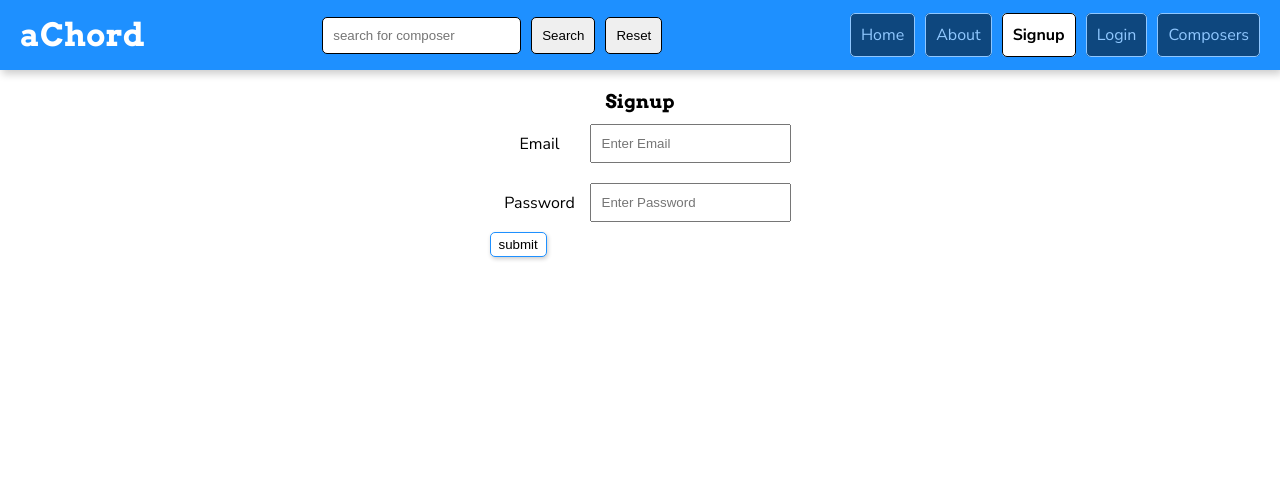
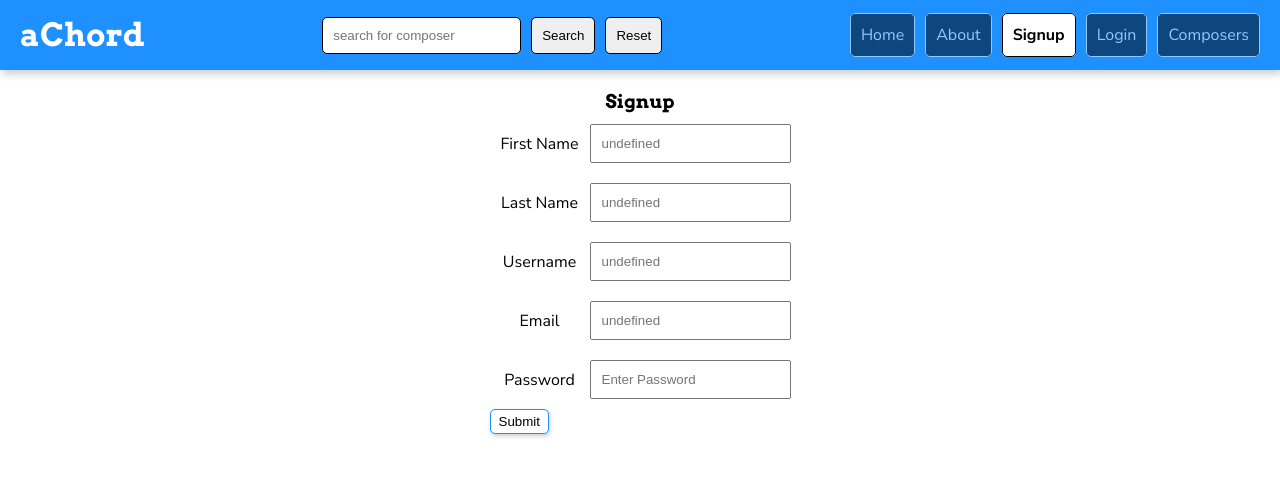
Before and after one commit to jonathanshine/classical-music-app, a React (Create React App) app: page /signup in a window 1280 px wide. Shown: the top 484 px of the page. Built offline with nearby package versions, Linux system fonts and the light colour scheme; no server answers.

Commit message:
added more fields to the Signup form and used react-hook-form to connect the call to the API methods, creating a new user in the database upon form submission

```diff
--- a/package.json
+++ b/package.json
@@ -9,6 +9,7 @@
     "node-sass": "^6.0.1",
     "react": "^17.0.2",
     "react-dom": "^17.0.2",
+    "react-hook-form": "^7.17.3",
     "react-router-dom": "^5.2.0",
     "react-scripts": "4.0.3",
     "web-vitals": "^1.1.2"
--- a/src/App.js
+++ b/src/App.js
@@ -15,6 +15,7 @@ export const DataContext = createContext();
 function App() {
   const [data, setData] = useState([]);
   const [spotifyID, setSpotifyID] = useState('64XAQNts7RaywHdO3FYabw');
+  const [user, setUser] = useState();
 
   useEffect(() => {
     return fetch('http://localhost:5000/composers')
@@ -26,7 +27,7 @@ function App() {
 
 
   return (
-    <DataContext.Provider value={{ data, spotifyID, setSpotifyID }}>
+    <DataContext.Provider value={{ data, user, setUser, spotifyID, setSpotifyID }}>
       <Router>
         <Navbar />
         <Switch>
--- a/src/Components/ComposerList.jsx
+++ b/src/Components/ComposerList.jsx
@@ -8,7 +8,7 @@ const ComposerList = () => {
   const { data } = useContext(DataContext);
 
   const composerGallery = data.map((item, index)=>{
-    console.log(item);
+
     return(
       <div key={index} className="composerListItem">
         <div className="imageContainer"><img src={item.portrait} alt={`${item.complete_name} portrait`}/></div>
--- a/src/Components/Signup.jsx
+++ b/src/Components/Signup.jsx
@@ -1,21 +1,61 @@
-import React from 'react'
+import React, { useContext } from 'react';
+import { useForm } from 'react-hook-form';
+import { useHistory } from 'react-router';
+import { DataContext } from '../App';
+import { SignUpUser } from '../helpers/apiCalls';
 
 export default function Signup() {
+  const { data, user, setUser } = useContext( DataContext );
+  const { register, handleSubmit, formState: { errors } } = useForm();
+  const history = useHistory();
+
+  const randomIndex = Math.floor(Math.random() * (data.length + 1));
+
+  const submitHandler = async (info) => {
+    const res = await SignUpUser(info);
+    if (!res.error) {
+      setUser(res);
+      history.push("/");
+    } else {
+      console.log(res.error);
+    }
+  };
+
   return (
     <div className="signup-container">
-      <form>
+      <form onSubmit={handleSubmit(submitHandler)}>
         <h3>Signup</h3>
         <label>
+          <span>First Name</span>
+          <input type="text" placeholder={`${data[randomIndex]?.complete_name.substring(0, (data[randomIndex].complete_name.length - data[randomIndex].name.length))}`} name="fname" { ...register("firstName", { required: true }) }/>
+        </label>
+        {errors.firstName && <span>First name is required</span>}
+
+        <label>
+          <span>Last Name</span>
+          <input type="text" placeholder={`${data[randomIndex]?.name}`} name="lname" { ...register("lastName", { required: true }) }/>
+        </label>
+        {errors.lastName && <span>Last name is required</span>}
+
+        <label>
+          <span>Username</span>
+          <input type="text" placeholder={`${data[randomIndex]?.complete_name.toLowerCase().split(" ").join("")}`} name="username" { ...register("username", { required: true }) }/>
+        </label>
+        {errors.username && <span>Username is required</span>}
+
+        <label>
           <span>Email</span>
-          <input type="text" placeholder="Enter Email" name="email" required/>
+          <input type="email" placeholder={`${data[randomIndex]?.complete_name.toLowerCase().split(" ").concat("@achord.com").join("")}`} name="email" { ...register("email", { required: true }) }/>
         </label>
+        {errors.email && <span>Email is required</span>}
 
         <label>
           <span>Password</span>
-          <input type="password" placeholder="Enter Password" name="psw" required/>
+          <input type="password" placeholder="Enter Password" name="psw" { ...register("password", { required: true }) }/>
         </label>
+        {errors.password && <span>Password is required</span>}
 
-        <button type="submit">submit</button>
+        <button type="submit">Submit</button>
       </form>
     </div>
   )
--- /dev/null
+++ b/src/helpers/apiCalls.js
@@ -0,0 +1,14 @@
+const serverURL = "http://localhost:5000";
+
+export const SignUpUser = async (data) => {
+    try {
+        const res = await( await fetch(`${serverURL}/users`, {
+            method: "POST",
+            headers: { "Content-Type": "application/json" },
+            body: JSON.stringify( data )
+        })).json();
+        return res;
+    } catch (error) {
+        return error;
+    };
+};
```
Also changed, not shown: 1 other file (tests, documents, lock files or other folders).
